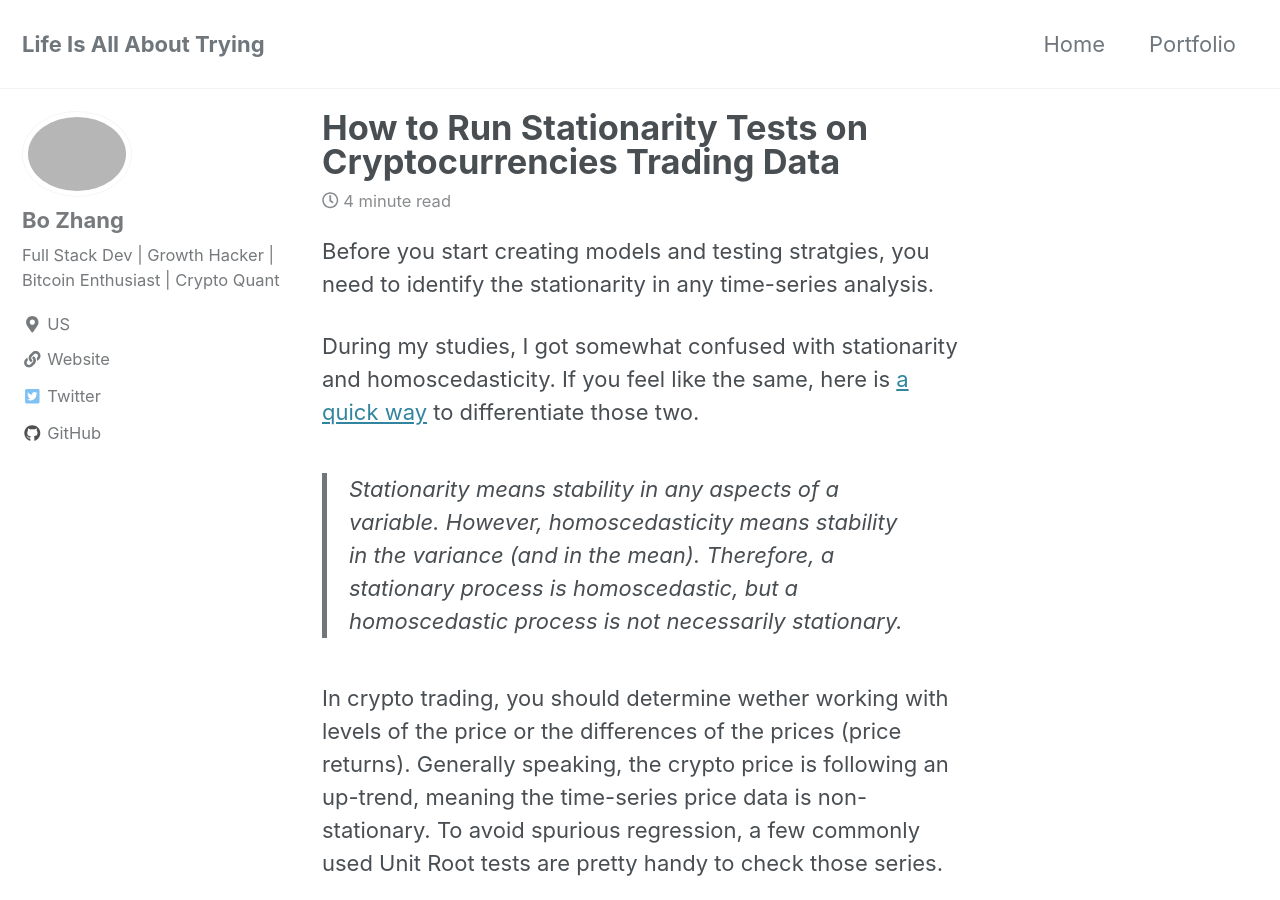
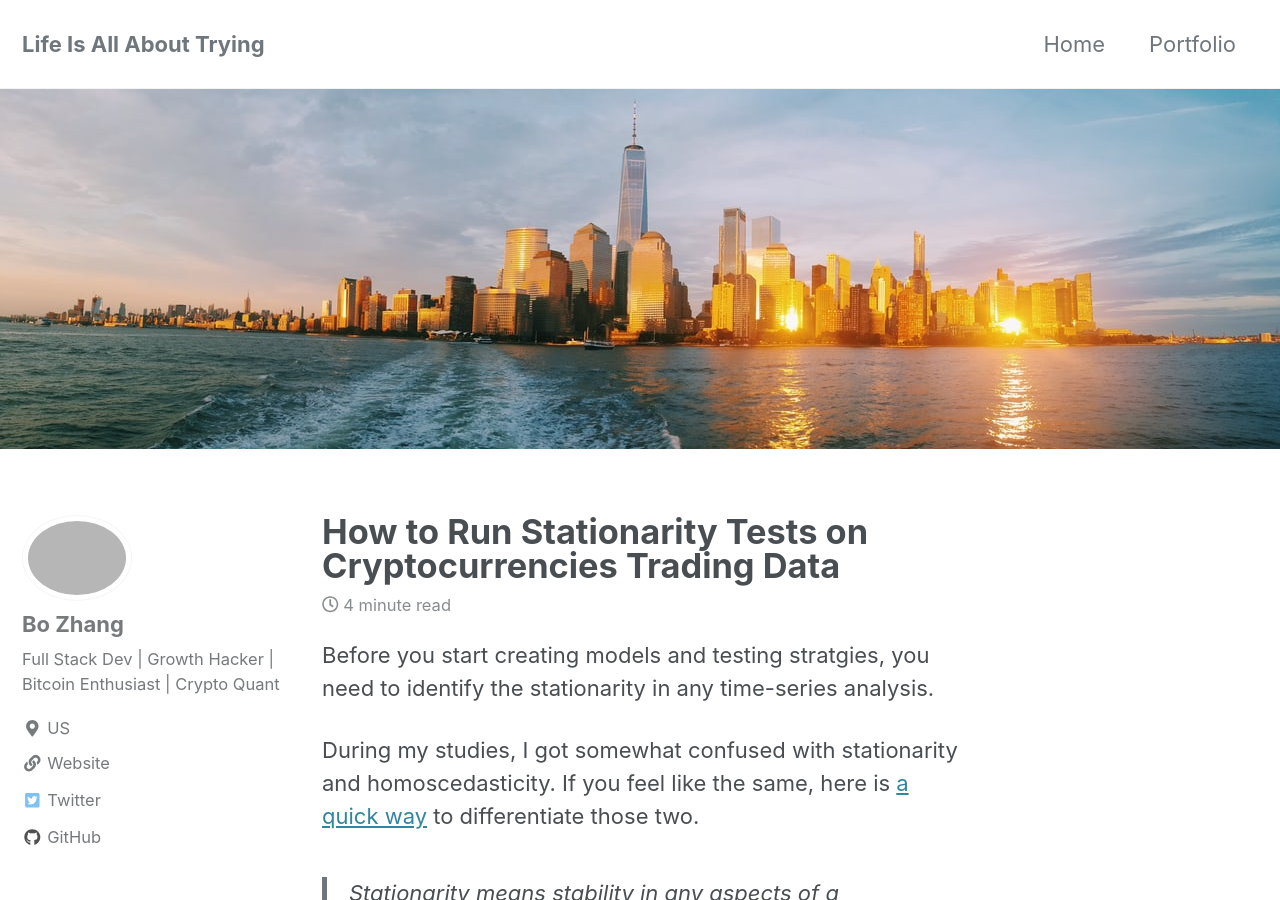
Before and after one commit to 0xboz/blog, a Jekyll site: the page built from _posts/2019-06-23-how-to-run-stationarity-tests-on-cryptocurrencies-trading-data.md, in a window 1280 px wide and 900 px high. Built offline with Jekyll 4.4.1, drawn with Linux system fonts in a browser that asks for light colours; cached includes are drawn as plain includes; nearby versions of some CDN libraries.

Commit message:
Added skyline.jpg

```diff
--- a/_posts/2019-06-23-how-to-run-stationarity-tests-on-cryptocurrencies-trading-data.md
+++ b/_posts/2019-06-23-how-to-run-stationarity-tests-on-cryptocurrencies-trading-data.md
@@ -3,6 +3,8 @@ title: "How to Run Stationarity Tests on Cryptocurrencies Trading Data"
 date: 2019-06-23
 tags: [Catalyst, Stationarity, Augmented Dickey-Fuller (ADF) Test, Phillips-Perron (PP) Test, Kwiatkowski-Phillips-Schmidt-Shin (KPSS) Test]
 excerpt: "Identify Stationary Data for Crypto Trading"
+header:
+    image: /assets/images/skyline.jpg
 ---
 
 Before you start creating models and testing stratgies, you need to identify the stationarity in any time-series analysis.
```
Also changed, not shown: assets/images/skyline.jpg (added).
